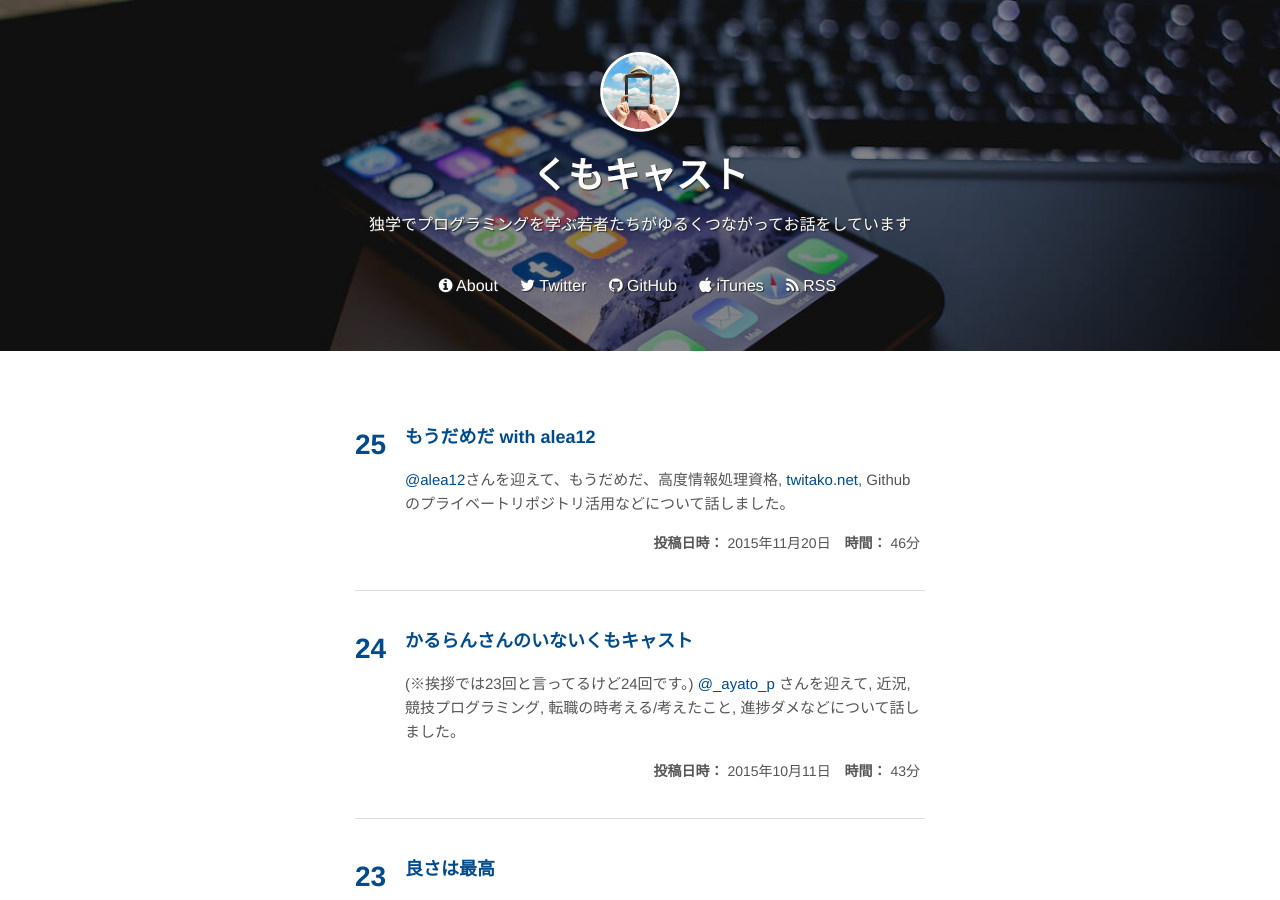
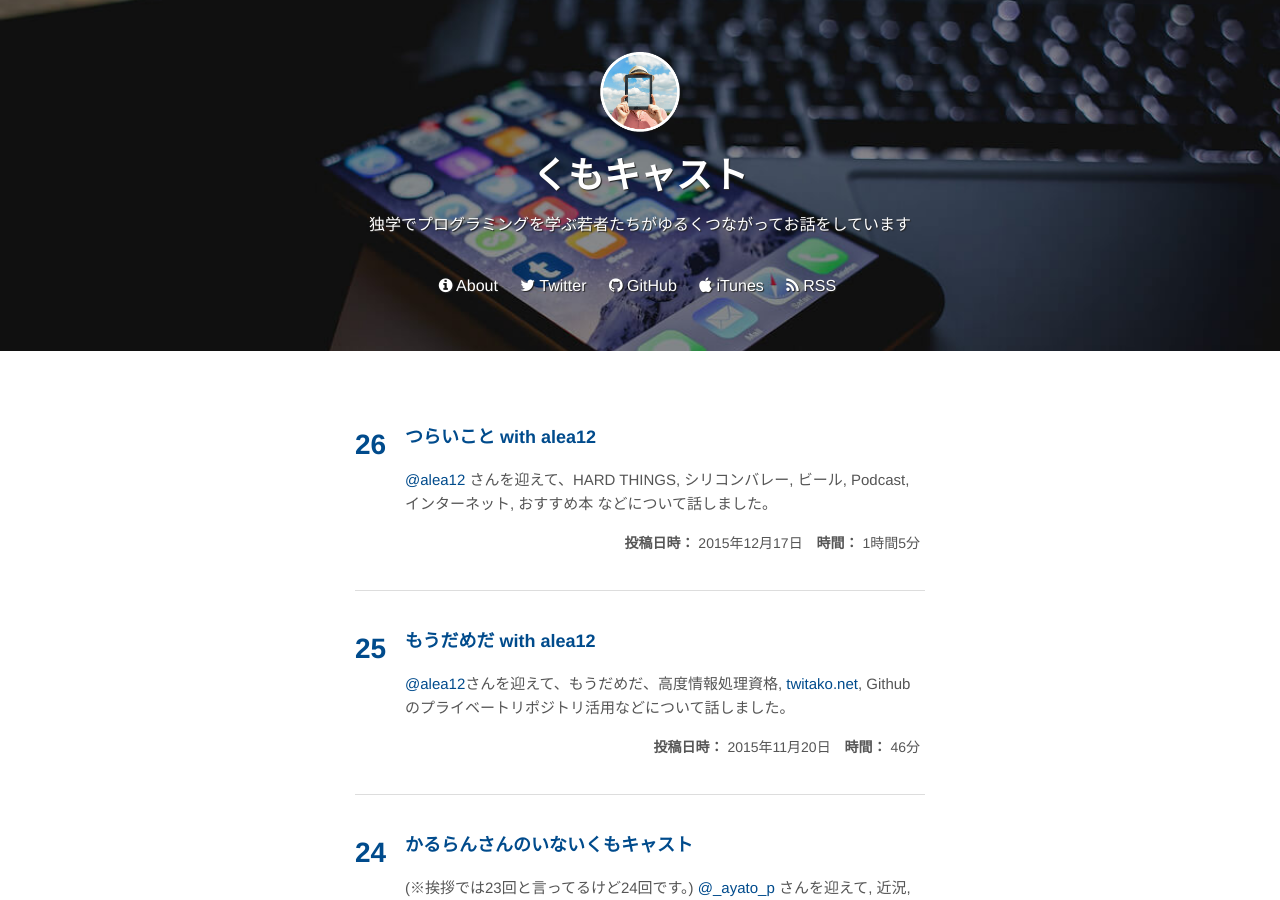
Before and after one commit to kumocast/kumocast.github.io, a Jekyll site: the page built from index.html, in a window 1280 px wide and 900 px high. Built offline with Jekyll 4.4.1, drawn with Linux system fonts in a browser that asks for light colours; nearby versions of some CDN libraries; Markdown is read by kramdown in place of the engine named in the settings.

Commit message:
第２６回

```diff
--- /dev/null
+++ b/_posts/2015-12-16-hard-things.md
@@ -0,0 +1,28 @@
+---
+layout: post
+title: つらいこと with alea12
+date: 2015-12-17 00:00:00
+duration: 1時間5分
+image:
+members: ['alea12', 'gaaamii']
+audio: http://kumocast.jp/audios/26.mp3
+description: <a href="https://twitter.com/alea12" target="blank">@alea12</a> さんを迎えて、HARD THINGS, シリコンバレー, ビール, Podcast, インターネット, おすすめ本 などについて話しました。
+number: 26
+---
+
+- [HARD THINGS](http://www.amazon.co.jp/dp/4822250857)
+- [南場智子×ベン・ホロウィッツ対談 「アイデアは他人に理解されないところから始まる」](http://hrnabi.com/2015/09/10/9264/)
+- [Silicon Valley](https://en.wikipedia.org/wiki/Silicon_Valley)
+- [日本にシリコンバレーを - Google Search](https://www.google.co.jp/search?q=%E6%97%A5%E6%9C%AC%E3%81%AB%E3%82%B7%E3%83%AA%E3%82%B3%E3%83%B3%E3%83%90%E3%83%AC%E3%83%BC%E3%82%92)
+- [ビールバー in 渋谷 CATARATAS （カタラタス）](http://www.cataratas-shibuya.com/)
+- [キリンビール 横浜工場｜キリンの工場見学｜エンタメ・レシピ｜キリン](http://www.kirin.co.jp/entertainment/factory/yokohama/)
+- [三十代あずましくない乙女たち](http://azoto.crap.jp/)
+- [Zencastr](https://zencastr.com/)
+- [はてな匿名ダイアリー](http://anond.hatelabo.jp/)
+- [【Ruby】接客と委譲 - gaaamiiのブログ](http://shgam.hatenadiary.jp/entry/2014/09/04/020405)
+- [書き途中 - gaaamiiのブログ](http://shgam.hatenadiary.jp/category/%E6%9B%B8%E3%81%8D%E9%80%94%E4%B8%AD)
+- [Livly Island](http://www.livly.com/)
+- [Yahoo!メッセンジャー ](http://messenger.yahoo.co.jp/)
+- [ハッカーの教科書 完全版 | IPUSIRON | 本 | Amazon.co.jp](http://www.amazon.co.jp/dp/4887188161)
+- [Amazon.co.jp： Effective Ruby: Peter J. Jones, arton, 長尾 高弘: 本](http://www.amazon.co.jp/dp/4798139823)
+- [RとRubyによるデータ解析入門](http://www.amazon.co.jp/dp/4873116155)
```
Also changed, not shown: _posts/2015-11-20-it-is-all-over.md (+1 -0 lines), 2 other files.
